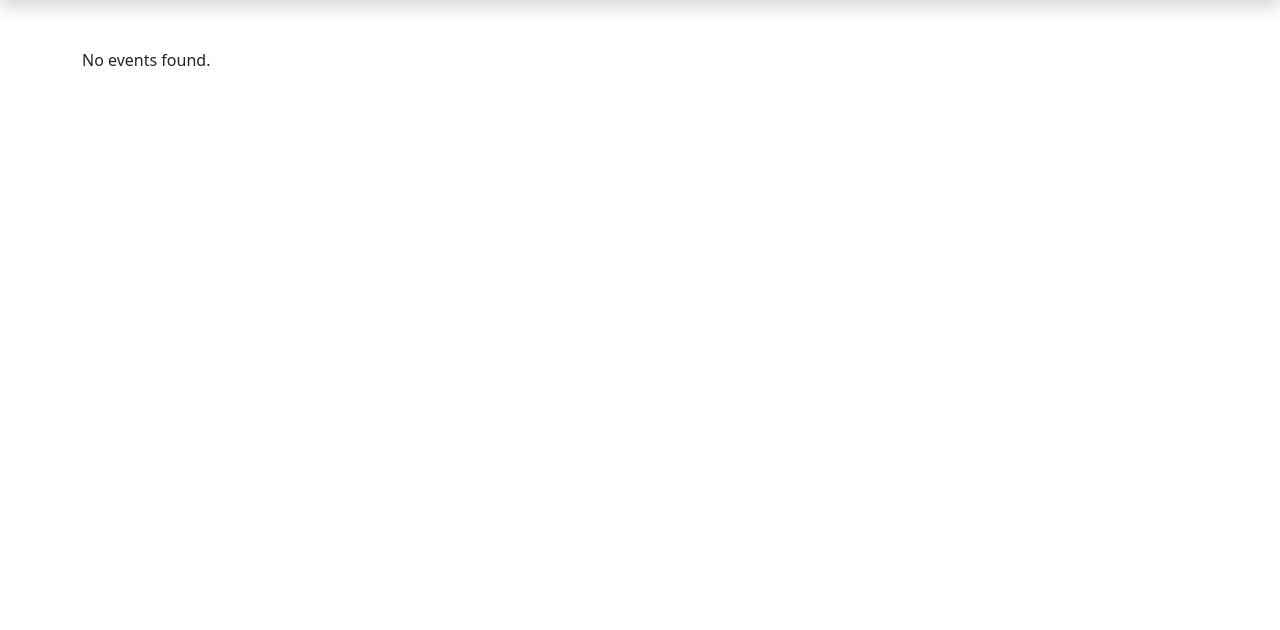
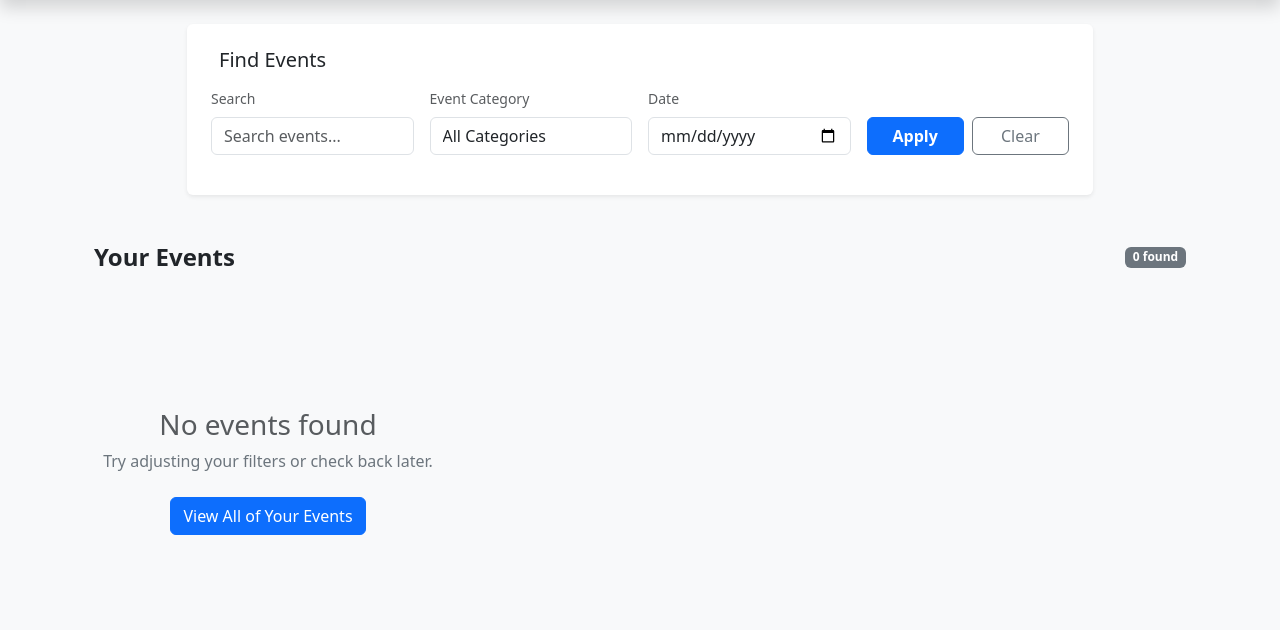
Before and after one commit to shenghuang-afk/Fargo-Area-Event-Discovery, a Django app: page /user-events/ in a window 1280 px wide. Shown: the part 56-686 px from the top of the page. Run offline with Django 5.2, Linux system fonts and the light colour scheme; the visitor is signed in with stand-in values (Sample User, id 1); data that the repository does not hold is empty.

Commit message:
added search bar and fixed category and date filtering

```diff
--- a/website/templates/website/event_detail.html
+++ b/website/templates/website/event_detail.html
@@ -31,8 +31,9 @@
           <p class="lead text-secondary">{{ event.event_description }}</p>
 
           <div class="mt-5">
-            <a href="{% url 'event_list' %}" class="btn btn-outline-primary px-4">Back to Events</a>
-            <a href="{% url 'event_list' %}" class="btn btn-outline-secondary ms-2">Home</a>
+            <!-- <a href="{% url 'event_list' %}" class="btn btn-outline-primary px-4">Back to Events</a>
+            <a href="{% url 'event_list' %}" class="btn btn-outline-secondary ms-2">Home</a> -->
+            <button class="btn btn-primary px-4" onclick="window.history.back();">Back</button>
           </div>
         </div>
 
--- a/website/templates/website/home.html
+++ b/website/templates/website/home.html
@@ -30,20 +30,6 @@
         </div>
       </nav>
 
-      <div class="d-flex gap-3 align-items-center">
-        <a href="{% url 'event_list' %}" class="nav-link text-white">Home</a>
-
-        {% if user.is_authenticated %}
-          <a href="{% url 'addEvent' %}" class="nav-link text-white">Add Event</a>
-          <a href="{% url 'user_events' %}" class="nav-link text-white">My Events</a>
-          <a href="{% url 'logout' %}" class="nav-link text-white">Logout</a>
-        {% else %}
-          <a href="{% url 'login' %}" class="nav-link text-white">Login</a>
-        {% endif %}
-      </div>
-    </div>
-  </nav>
-
   <div class="container">
     {% block content %}
 
--- a/website/templates/website/userEvents.html
+++ b/website/templates/website/userEvents.html
@@ -4,7 +4,6 @@
   <link href="https://cdn.jsdelivr.net/npm/bootstrap@5.3.8/dist/css/bootstrap.min.css" rel="stylesheet" integrity="sha384-sRIl4kxILFvY47J16cr9ZwB07vP4J8+LH7qKQnuqkuIAvNWLzeN8tE5YBujZqJLB" crossorigin="anonymous" />
 
   {% if user.is_authenticated %}
-    {% if events %}
     <body class="bg-light">
       <div class="container">
         <!-- KAN-43: Filter & Search Section -->
@@ -13,28 +12,36 @@
             <div class="card shadow-sm border-0">
               <div class="card-body p-4">
                 <h5 class="card-title mb-3"><i class="bi bi-search me-2"></i>Find Events</h5>
-                <form method="GET" action="{% url 'event_list' %}" class="row g-3">
+                <form method="GET" action="{% url 'user_events' %}" class="row g-3">
+                  <!-- Search Filter -->
+                  <div class="col-md-3">
+                    <label class="form-label small text-muted">Search</label>
+                    <input type="text" name="search" class="form-control"
+                          placeholder="Search events..."
+                          value="{{ request.GET.search }}">
+                  </div>
                   <!-- Category Filter -->
-                  <div class="col-md-5">
+                  <div class="col-md-3">
                     <div class="form-group">
                       <label for="event_category" class="form-label small text-muted">Event Category</label>
-                      <select class="form-control" id="event_category" name="event_category" required>
-                        <option value="music">Music</option>
-                        <option value="sports">Sports</option>
-                        <option value="arts">Arts</option>
-                        <option value="technology">Technology</option>
-                        <option value="food">Food</option>
-                        <option value="education">Education</option>
-                        <option value="entertainment">Entertainment</option>
-                        <option value="business">Business</option>
-                        <option value="charity">Charity</option>
-                        <option value="social">Social</option>
+                      <select class="form-control" id="event_category" name="event_category">
+                        <option value="" {% if not request.GET.event_category %}selected{% endif %}>All Categories</option>
+                        <option value="music" {% if request.GET.event_category == "music" %}selected{% endif %}>Music</option>
+                        <option value="sports" {% if request.GET.event_category == "sports" %}selected{% endif %}>Sports</option>
+                        <option value="arts" {% if request.GET.event_category == "arts" %}selected{% endif %}>Arts</option>
+                        <option value="technology" {% if request.GET.event_category == "technology" %}selected{% endif %}>Technology</option>
+                        <option value="food" {% if request.GET.event_category == "food" %}selected{% endif %}>Food</option>
+                        <option value="education" {% if request.GET.event_category == "education" %}selected{% endif %}>Education</option>
+                        <option value="entertainment" {% if request.GET.event_category == "entertainment" %}selected{% endif %}>Entertainment</option>
+                        <option value="business" {% if request.GET.event_category == "business" %}selected{% endif %}>Business</option>
+                        <option value="charity" {% if request.GET.event_category == "charity" %}selected{% endif %}>Charity</option>
+                        <option value="social" {% if request.GET.event_category == "social" %}selected{% endif %}>Social</option>
                       </select>
                     </div>
                   </div>
 
                   <!-- Date Filter -->
-                  <div class="col-md-4">
+                  <div class="col-md-3">
                     <label class="form-label small text-muted">Date</label>
                     <input type="date" name="date" class="form-control" value="{{ request.GET.date }}" />
                   </div>
@@ -52,7 +59,7 @@
 
         <!-- Section Heading -->
         <div class="d-flex justify-content-between align-items-center mb-4">
-          <h2 class="h4 fw-bold text-dark mb-0">Your Events</h2>
+          <h2 class="h4 fw-bold text-dark mb-0">Your {{ request.GET.event_category|default:"" |title }} Events</h2>
           <span class="badge bg-secondary">{{ events|length }} found</span>
         </div>
         <!-- KAN-59: Event Grid -->
@@ -74,15 +81,12 @@
                 <i class="bi bi-calendar-x display-1 text-muted"></i>
                 <h3 class="mt-3 text-muted">No events found</h3>
                 <p class="text-secondary">Try adjusting your filters or check back later.</p>
-                <a href="{% url 'event_list' %}" class="btn btn-primary mt-2">View All of Your Events</a>
+                <a href="{% url 'user_events' %}" class="btn btn-primary mt-2">View All of Your Events</a>
               </div>
             </div>
           {% endfor %}
         </div>
       </div>
-    {% else %}
-      <p>No events found.</p>
-    {% endif %}
   {% else %}
     <p>Please log in to view your events.</p>
   {% endif %}
--- a/website/views.py
+++ b/website/views.py
@@ -7,6 +7,7 @@ from .models import Event
 from django.contrib.auth.forms import UserCreationForm
 from django.utils import timezone
 from datetime import datetime
+from django.db.models import Q
 
 # Sheng Huang
 def home(request):
@@ -67,13 +68,16 @@ def event_list(request):
 
     events = Event.objects.all().order_by('event_date')
 
-    category = request.GET.get('category')
+    category = request.GET.get('event_category')
     if category:
-        events = events.filter(event_category__iexact=category)
+        events = events.filter(event_category=category)
 
     query = request.GET.get('search')
     if query:
-        events = events.filter(event_name__icontains=query) | events.filter(event_description__icontains=query)
+        events = events.filter(
+            Q(event_name__icontains=query) |
+            Q(event_description__icontains=query)
+        )
 
     date_query = request.GET.get('date')
     if date_query:
@@ -83,7 +87,13 @@ def event_list(request):
         except ValueError:
             pass
 
-    return render(request, 'website/event_list.html', {'events': events, 'categories': category})
+    return render(request, 'website/event_list.html', {
+        'events': events,
+        'categories': category
+    })
+    print("GET:", request.GET)
+    print("CATEGORY:", category)
+    print("FILTER COUNT:", events.count())
 
 def event_detail(request, pk):
 
@@ -130,7 +140,26 @@ def events(request):
 def approved_events(request):
     approved_event_list = Event.objects.filter(status='accepted')
     approved_event_dict = {'events': approved_event_list}
-    return render(request, 'website/event_list.html', approved_event_dict)
+    category = request.GET.get('event_category')
+    if category:
+        approved_event_list = approved_event_list.filter(event_category=category)
+
+    query = request.GET.get('search')
+    if query:
+        approved_event_list = approved_event_list.filter(
+            Q(event_name__icontains=query) |
+            Q(event_description__icontains=query)
+        )
+
+    date_query = request.GET.get('date')
+    if date_query:
+        approved_event_list = approved_event_list.filter(event_date=date_query)
+
+    return render(request, 'website/event_list.html', {
+        'events': approved_event_list,
+        'categories': category
+    })
+    # return render(request, 'website/event_list.html', approved_event_dict)
 
 # View for all events that current user created
 def user_events(request):
@@ -138,7 +167,26 @@ def user_events(request):
         user = request.user
         user_event_list = Event.objects.filter(event_owner=user)
         user_event_dict = {'events': user_event_list}
-        return render(request, 'website/userEvents.html', user_event_dict)
+        category = request.GET.get('event_category')
+        if category:
+            user_event_list = user_event_list.filter(event_category=category)
+
+        query = request.GET.get('search')
+        if query:
+            user_event_list = user_event_list.filter(
+                Q(event_name__icontains=query) |
+                Q(event_description__icontains=query)
+            )
+
+        date_query = request.GET.get('date')
+        if date_query:
+            user_event_list = user_event_list.filter(event_date=date_query)
+
+        return render(request, 'website/userEvents.html', {
+            'events': user_event_list,
+            'categories': category
+        })
+            # return render(request, 'website/userEvents.html', user_event_dict)
     else:
         return redirect('login')
 
```
Also changed, not shown: website/templates/website/event_list.html (+22 -16 lines).
